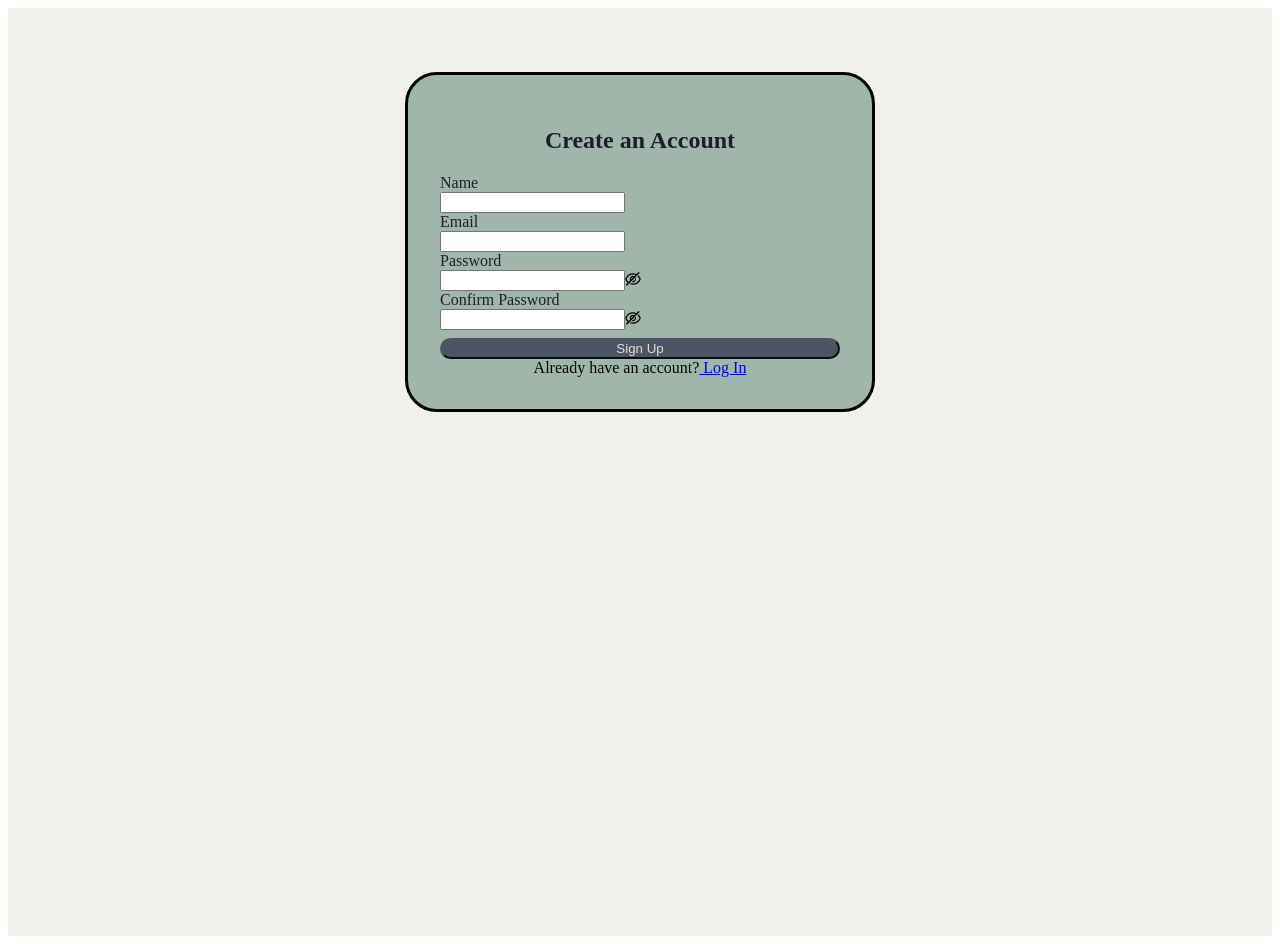
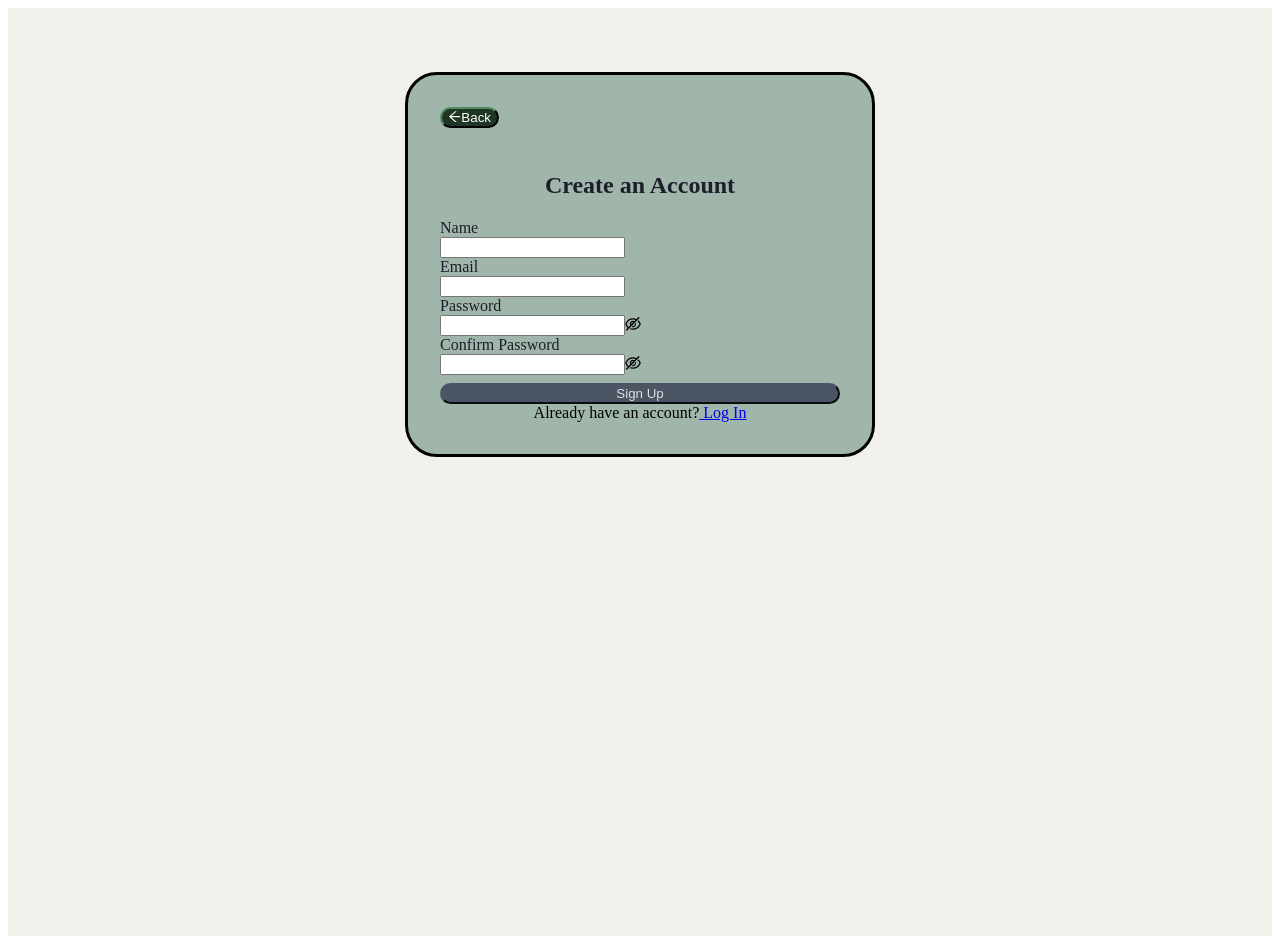
Before and after one commit to violetyousif/Methuselah, a Next.js app: page /signup in a window 1280 px wide. Built offline with nearby package versions, Linux system fonts and the light colour scheme.

Commit message:
Updated dependencies and modified login/signup page

```diff
--- a/src/pages/signup.tsx
+++ b/src/pages/signup.tsx
@@ -1,8 +1,13 @@
+// Name: Mizanur Mizan
+// Description: Created the signup page frontend layout and input boxes for name, email, and password
+// Date: 5/26/25
+// Modified by Mizan: 5/29/25
 // pages/signup.tsx
 
 import React from 'react';
 import { Form, Input, Button } from 'antd';
 import Link from 'next/link';
+import { ArrowLeftOutlined } from '@ant-design/icons'
 
 function Signup() {
   const [form] = Form.useForm();
@@ -23,6 +28,20 @@ function Signup() {
       borderRadius: '2rem',
       border: '3px solid'
       }}>
+      <Link href="/">
+          <Button
+            icon={<ArrowLeftOutlined />}
+            style={{
+              marginBottom: '24px',
+              backgroundColor: '#203625',
+              color: 'white',
+              borderColor: '#203625',
+              borderRadius: '9999px'
+            }}
+          >
+            Back
+          </Button>
+        </Link>
       <h2 style={{color: '#1D1E2C', textAlign: 'center', fontWeight: 'bold'}}>Create an Account</h2>
       <Form
         form={form}
@@ -49,12 +68,16 @@ function Signup() {
           <Input />
         </Form.Item>
 
+        {/*Set password input to require at least 8 characters, 1 number, and other constraints */}
         <Form.Item
           label={<span style={textColorStyle}>Password</span>}
           name="password"
           rules={[{ required: true, message: 'Please enter your password' },
             { min: 8, message: 'Password must be at least 8 characters long' },
-            { pattern: /.*\d.*/, message: 'Password must contain at least one number' }
+            { pattern: /.*\d.*/, message: 'Password must contain at least one number' },
+            { pattern: /.*[A-Z].*/, message: 'Password must contain at least one uppercase letter' },
+            { pattern: /.*[@#$%].*/, message: 'Password must contain at least one special character (@, #, $, %)' },
+            { pattern: /^[^\\'"<>`]*$/, message: 'Password cannot contain \\, \', ", <, >, or ` characters' }
           ]}
         >
           <Input.Password />
```
Also changed, not shown: src/pages/index.tsx (+30 -28 lines), src/pages/login.tsx (+19 -0 lines).
